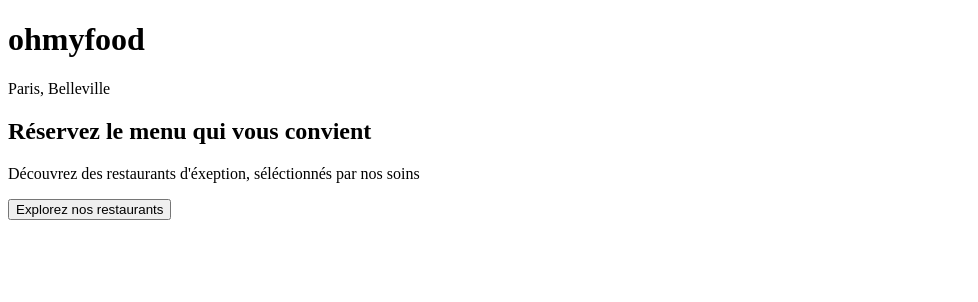
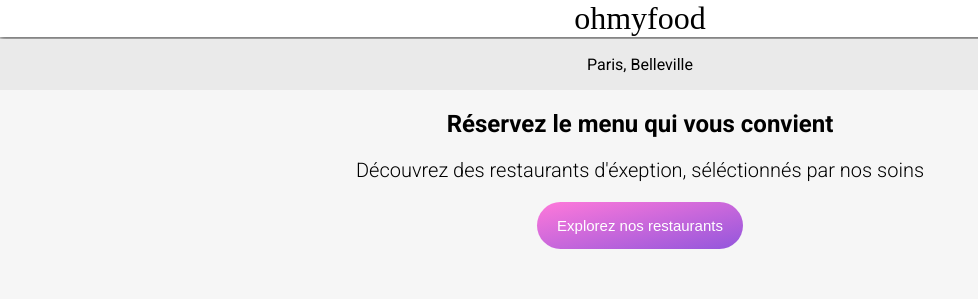
Before and after one commit to tirma59/DuboisAntony_3_01032021, a website: page index.html in a window 1280 px wide. Shown: the whole page, without its empty margins (0-978 px from the left). Drawn offline with Linux system fonts and the light colour scheme; a web font is replaced by a local one.

Commit message:
dev header

```diff
--- a/SCSS/Base/_Base.scss
+++ b/SCSS/Base/_Base.scss
@@ -0,0 +1,12 @@
+body{
+    display: flex;
+    flex-direction: column;
+    font-family: "roboto";
+    margin: 0;
+    width: 100%;
+
+}
+html{
+    margin-top: 0;
+    width: 100%;
+}
--- /dev/null
+++ b/SCSS/Layout/_header.scss
@@ -0,0 +1,12 @@
+.header{
+    @include position-center;
+    &__title{
+    display: flex;
+    justify-content: center;
+    font-family: "Shrikhand";
+    font-weight: 500;
+    margin: 0;
+    width: 100%;
+    box-shadow:  0 1px 6px 1px rgba(0,0,0,0.7);
+    }
+}
--- /dev/null
+++ b/SCSS/Layout/_main.scss
@@ -0,0 +1,44 @@
+main{
+    margin-top: 2px;
+}
+.desc{
+    display: flex;
+    flex-direction: column;
+    align-items: center;
+    .location{
+        background-color: $colour-gris-fonce;
+        width: 100%;
+        text-align: center;
+    }
+
+    .about{
+        width: 100%;
+        @include position-center;
+        flex-direction: column;
+        padding-bottom: 50px;
+        background-color: $colour-gris-caire;
+            &__title{
+                text-align: center;
+                padding-top: 20px;
+                width: 70%;
+                margin: auto;
+            }
+            &__p{
+                text-align: center;
+                width: 90%;
+                font-size: 20px;
+                font-weight: 300;
+            }
+            &__button{
+                @include btn ($colour-secondary, $padding:15px 20px);
+                background:
+                    linear-gradient(
+                    to top left,
+                    $colour-primary, $colour-secondary
+                    );
+                @include position-center;
+                font-size: 15px;
+            }
+    }
+
+}
--- a/SCSS/Utils/_Mixins.scss
+++ b/SCSS/Utils/_Mixins.scss
@@ -0,0 +1,14 @@
+@mixin btn ($colour, $padding) {
+    background-color: $colour;
+    border-radius: 25px;
+    border: none;
+    color: #fff;
+    padding: $padding;
+    font-size: 20px;
+}
+
+@mixin position-center{
+    display: flex;
+    justify-content: center;
+    align-items: center;
+}
--- a/SCSS/Utils/_Variables.scss
+++ b/SCSS/Utils/_Variables.scss
@@ -0,0 +1,6 @@
+$colour-primary: #9356DC;
+$colour-secondary: #FF79DA;
+$colour-tertiary: #99E2D0;
+
+$colour-gris-caire: #f6f6f6;
+$colour-gris-fonce: #eaeaea;
--- a/SCSS/style.scss
+++ b/SCSS/style.scss
@@ -2,5 +2,9 @@
 @import "./Utils/Fonctions";
 @import "./Utils/Mixins";
 @import "./Utils/Placeholders";
-@import "./Layout/layout";
 @import "./Base/Base";
+@import "./Layout/header";
+@import "./Layout/main";
+@import "./Layout/nav";
+@import "./Layout/footer";
+@import "./Composants/buttons";
--- a/index.html
+++ b/index.html
@@ -12,20 +12,20 @@
     <title>ohmyfood</title>
 </head>
 <body>
-    <header>
-        <h1>ohmyfood</h1>
+    <header class="header">
+        <h1 class="header__title">ohmyfood</h1>
     </header>
     <main>
-        <section>
-            <div>
-                <icon> </icon>
-                <p>Paris, Belleville</p>
+        <section class="desc">
+            <div class="location">
+                <icon class="location__icon"></icon>
+                <p class="locationn-p">Paris, Belleville</p>
             </div>
-            <h2>Réservez le menu qui vous convient</h2>
-            <p>Découvrez des restaurants d'éxeption, séléctionnés par nos soins</p>
-            <button>Explorez nos restaurants</button>
-        </section>
-        <section>
+            <section class="about">
+                <h2 class="about__title">Réservez le menu qui vous convient</h2>
+                <p class="about__p">Découvrez des restaurants d'éxeption, séléctionnés par nos soins</p>
+                <button class="about__button">Explorez nos restaurants</button>
+            </section>
 
         </section>
     </main>
```
Also changed, not shown: CSS/prefixed/style.css, CSS/style.css, SCSS/Composants/_buttons.scss (added), SCSS/Layout/_footer.scss (added), SCSS/Layout/_nav.scss (added), SCSS/Pages/_menu.scss (added), 1 other file.
